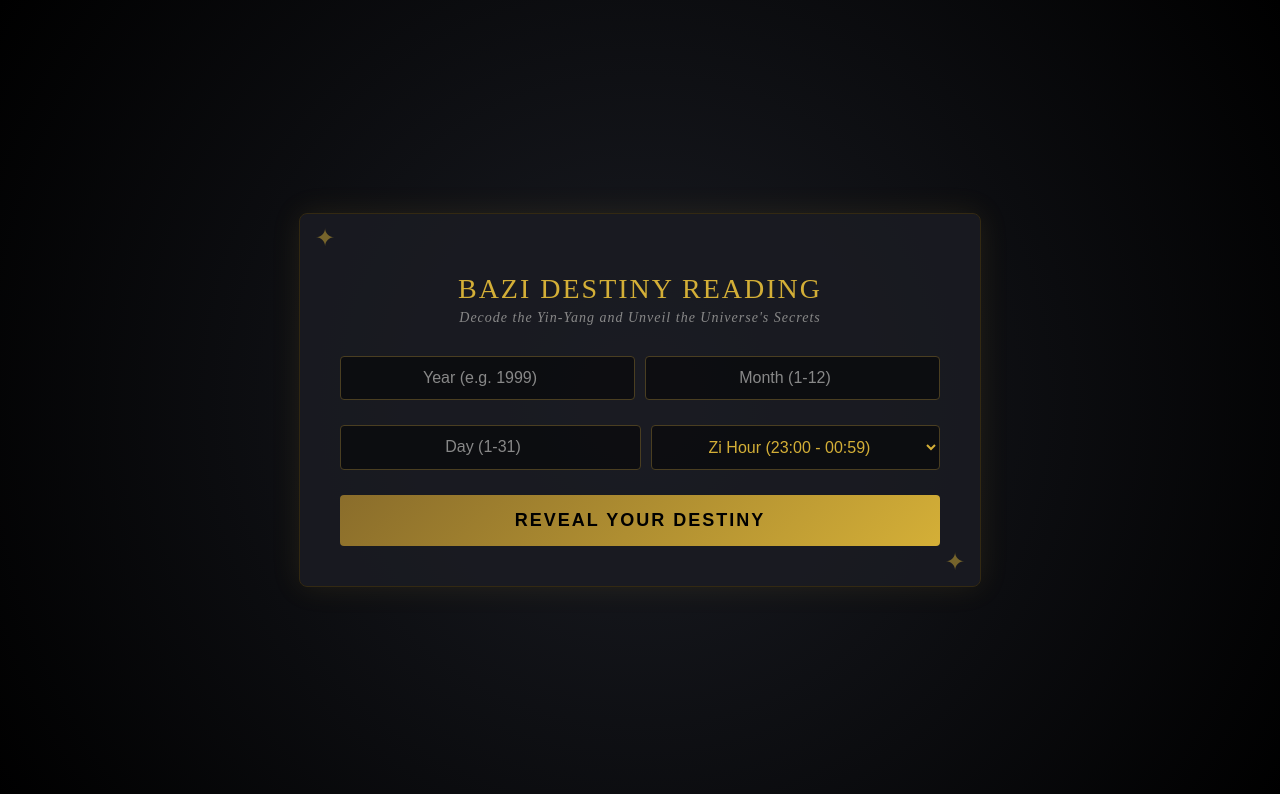
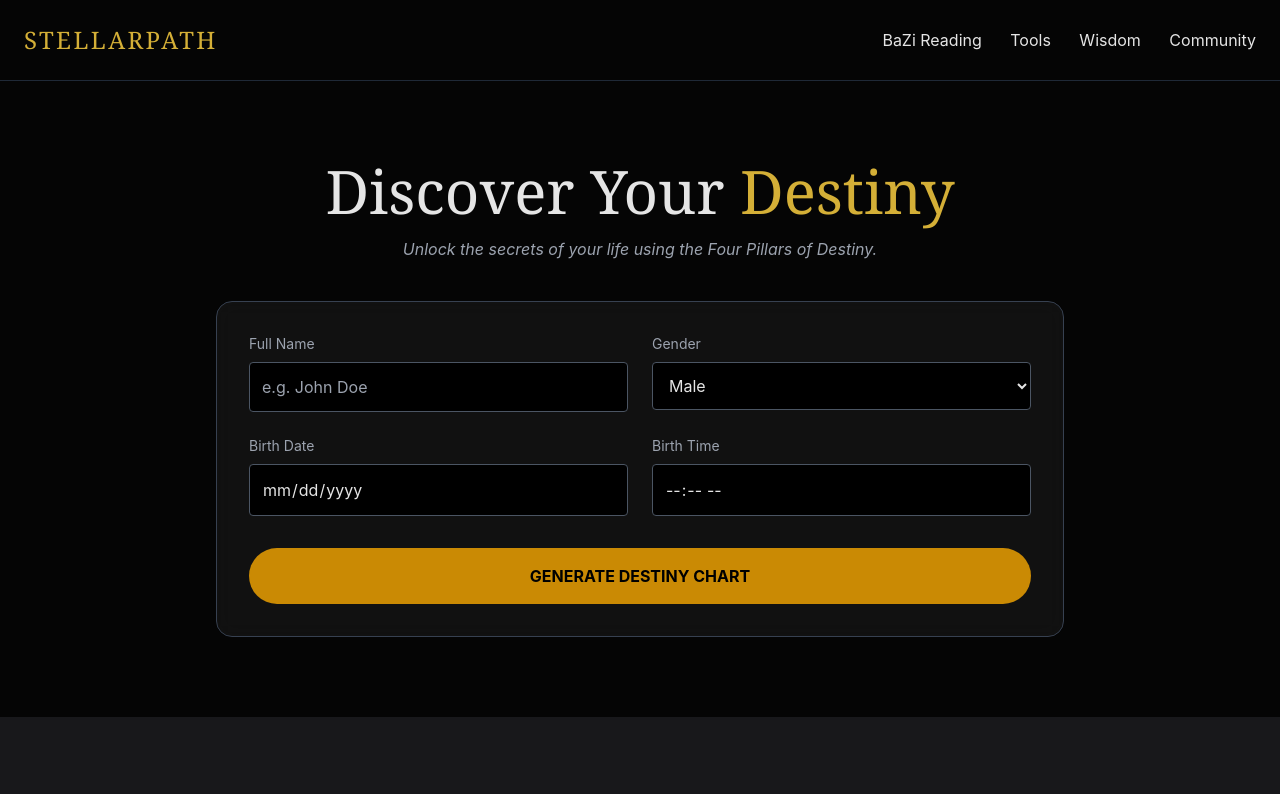
Before and after one commit to 124067738/bazi-new, a plain HTML site: page index.html in a window 1280 px wide. Shown: the top 794 px of the page. Drawn offline with nearby package versions, Linux system fonts and the light colour scheme; a web font is replaced by a local one.

Commit message:
Add files via upload

```diff
--- a/index.html
+++ b/index.html
@@ -3,247 +3,112 @@
 <head>
     <meta charset="UTF-8">
     <meta name="viewport" content="width=device-width, initial-scale=1.0">
-    <title>Eastern Mysticism · Bazi Destiny Reading</title>
+    <title>StellarPath | Ancient Eastern Metaphysics</title>
+    <script src="https://cdn.tailwindcss.com"></script>
+    <link href="https://cdnjs.cloudflare.com/ajax/libs/font-awesome/6.0.0/css/all.min.css" rel="stylesheet">
     <style>
-        :root {
-            --primary-gold: #d4af37;
-            --dark-bg: #0d0e12;
-            --panel-bg: rgba(26, 28, 35, 0.85);
-            --text-light: #e0e0e0;
-        }
-
-        body {
-            margin: 0;
-            padding: 0;
-            background-color: var(--dark-bg);
-            background-image: radial-gradient(circle at 50% 50%, #1a1c23 0%, #000000 100%);
-            color: var(--text-light);
-            font-family: 'Times New Roman', serif;
-            min-height: 100vh;
-            display: flex;
-            justify-content: center;
-            align-items: center;
-        }
-
-        .container {
-            width: 90%;
-            max-width: 600px;
-            background: var(--panel-bg);
-            padding: 40px;
-            border-radius: 8px;
-            border: 1px solid #332912;
-            box-shadow: 0 0 30px rgba(212, 175, 55, 0.1);
-            position: relative;
-            overflow: hidden;
-        }
-
-        .container::before, .container::after {
-            content: "✦";
-            position: absolute;
-            color: var(--primary-gold);
-            font-size: 24px;
-            opacity: 0.5;
-        }
-        .container::before { top: 10px; left: 15px; }
-        .container::after { bottom: 10px; right: 15px; }
-
-        h1 {
-            text-align: center;
-            color: var(--primary-gold);
-            font-weight: normal;
-            letter-spacing: 2px;
-            margin-bottom: 5px;
-            font-size: 28px;
-            text-transform: uppercase;
-        }
-
-        .subtitle {
-            text-align: center;
-            color: #888;
-            font-size: 14px;
-            margin-bottom: 30px;
-            letter-spacing: 1px;
-            font-style: italic;
-        }
-
-        .form-group {
-            display: flex;
-            justify-content: space-between;
-            margin-bottom: 25px;
-            gap: 10px;
-        }
-
-        input, select {
-            width: 100%;
-            padding: 12px;
-            background: rgba(0, 0, 0, 0.5);
-            border: 1px solid #4a3e21;
-            color: var(--primary-gold);
-            border-radius: 4px;
-            font-size: 16px;
-            outline: none;
-            text-align: center;
-            transition: all 0.3s;
-        }
-
-        input:focus, select:focus {
-            border-color: var(--primary-gold);
-            box-shadow: 0 0 10px rgba(212, 175, 55, 0.2);
-        }
-
-        input::placeholder {
-            color: #888;
-        }
-
-        button {
-            width: 100%;
-            padding: 15px;
-            background: linear-gradient(135deg, #8a6d2b, #d4af37);
-            color: #000;
-            border: none;
-            border-radius: 4px;
-            font-size: 18px;
-            font-weight: bold;
-            letter-spacing: 2px;
-            cursor: pointer;
-            transition: opacity 0.3s;
-            text-transform: uppercase;
-        }
-
-        button:hover {
-            opacity: 0.9;
-        }
-
-        #result {
-            margin-top: 30px;
-            padding-top: 20px;
-            border-top: 1px dashed #4a3e21;
-            display: none;
-            animation: fadeIn 1.5s ease-in-out;
-        }
-
-        .result-section {
-            margin-bottom: 20px;
-            line-height: 1.8;
-        }
-
-        .result-title {
-            color: var(--primary-gold);
-            font-size: 18px;
-            border-left: 3px solid var(--primary-gold);
-            padding-left: 10px;
-            margin-bottom: 10px;
-            font-weight: bold;
-        }
-
-        .hexagram {
-            text-align: center;
-            font-size: 40px;
-            margin: 10px 0;
-            color: var(--primary-gold);
-        }
-
-        @keyframes fadeIn {
-            from { opacity: 0; transform: translateY(10px); }
-            to { opacity: 1; transform: translateY(0); }
-        }
+        @import url('https://gs.jurieo.com/gemini/fonts-googleapis/css2?family=Cinzel:wght@400;700&family=Inter:wght@300;400;600&display=swap');
+        body { font-family: 'Inter', sans-serif; background-color: #050505; color: #e5e5e5; }
+        .font-serif { font-family: 'Cinzel', serif; }
+        .gold-text { color: #d4af37; }
+        .gold-border { border-color: #d4af37; }
+        .glass { background: rgba(255, 255, 255, 0.05); backdrop-filter: blur(10px); }
     </style>
 </head>
 <body>
 
-<div class="container">
-    <h1>Bazi Destiny Reading</h1>
-    <div class="subtitle">Decode the Yin-Yang and Unveil the Universe's Secrets</div>
+    <nav class="p-6 flex justify-between items-center border-b border-gray-800">
+        <div class="text-2xl font-serif gold-text tracking-widest">STELLARPATH</div>
+        <div class="space-x-6 hidden md:block">
+            <a href="#bazi" class="hover:text-yellow-500 transition">BaZi Reading</a>
+            <a href="#tools" class="hover:text-yellow-500 transition">Tools</a>
+            <a href="#about" class="hover:text-yellow-500 transition">Wisdom</a>
+            <a href="#messages" class="hover:text-yellow-500 transition">Community</a>
+        </div>
+    </nav>
 
-    <div class="form-group">
-        <input type="number" id="year" placeholder="Year (e.g. 1999)" min="1900" max="2100">
-        <input type="number" id="month" placeholder="Month (1-12)" min="1" max="12">
-    </div>
-    <div class="form-group">
-        <input type="number" id="day" placeholder="Day (1-31)" min="1" max="31">
-        <select id="time">
-            <option value="Zi">Zi Hour (23:00 - 00:59)</option>
-            <option value="Chou">Chou Hour (01:00 - 02:59)</option>
-            <option value="Yin">Yin Hour (03:00 - 04:59)</option>
-            <option value="Mao">Mao Hour (05:00 - 06:59)</option>
-            <option value="Chen">Chen Hour (07:00 - 08:59)</option>
-            <option value="Si">Si Hour (09:00 - 10:59)</option>
-            <option value="Wu">Wu Hour (11:00 - 12:59)</option>
-            <option value="Wei">Wei Hour (13:00 - 14:59)</option>
-            <option value="Shen">Shen Hour (15:00 - 16:59)</option>
-            <option value="You">You Hour (17:00 - 18:59)</option>
-            <option value="Xu">Xu Hour (19:00 - 20:59)</option>
-            <option value="Hai">Hai Hour (21:00 - 22:59)</option>
-        </select>
-    </div>
+    <section id="bazi" class="py-20 px-6 max-w-4xl mx-auto text-center">
+        <h1 class="font-serif text-4xl md:text-6xl mb-4">Discover Your <span class="gold-text">Destiny</span></h1>
+        <p class="text-gray-400 mb-10 italic">Unlock the secrets of your life using the Four Pillars of Destiny.</p>
 
-    <button onclick="calculateDestiny()">Reveal Your Destiny</button>
+        <div class="glass p-8 rounded-2xl border border-gray-700">
+            <div class="grid grid-cols-1 md:grid-cols-2 gap-6">
+                <div class="text-left">
+                    <label class="block text-sm mb-2 text-gray-400">Full Name</label>
+                    <input type="text" placeholder="e.g. John Doe" class="w-full bg-black border border-gray-600 p-3 rounded focus:outline-none focus:border-yellow-600">
+                </div>
+                <div class="text-left">
+                    <label class="block text-sm mb-2 text-gray-400">Gender</label>
+                    <select class="w-full bg-black border border-gray-600 p-3 rounded focus:outline-none">
+                        <option>Male</option>
+                        <option>Female</option>
+                        <option>Non-binary</option>
+                    </select>
+                </div>
+                <div class="text-left">
+                    <label class="block text-sm mb-2 text-gray-400">Birth Date</label>
+                    <input type="date" class="w-full bg-black border border-gray-600 p-3 rounded">
+                </div>
+                <div class="text-left">
+                    <label class="block text-sm mb-2 text-gray-400">Birth Time</label>
+                    <input type="time" class="w-full bg-black border border-gray-600 p-3 rounded">
+                </div>
+            </div>
+            <button class="mt-8 w-full bg-yellow-600 hover:bg-yellow-700 text-black font-bold py-4 rounded-full transition duration-300">GENERATE DESTINY CHART</button>
+        </div>
+    </section>
 
-    <div id="result">
-        <div class="hexagram" id="hexagram-symbol">☯</div>
-        <div class="result-section">
-            <div class="result-title">Life Path Overview</div>
-            <div id="summary"></div>
+    <section id="tools" class="py-20 bg-zinc-900 px-6">
+        <div class="max-w-6xl mx-auto">
+            <h2 class="font-serif text-3xl text-center mb-12 gold-text">Mystical Tools</h2>
+            <div class="grid grid-cols-1 md:grid-cols-2 gap-10">
+                <div class="glass p-8 rounded-xl border border-gray-700">
+                    <i class="fas fa-mobile-alt text-3xl gold-text mb-4"></i>
+                    <h3 class="text-xl font-bold mb-2">Numerology: Phone Fortune</h3>
+                    <p class="text-gray-400 text-sm mb-6">Analyze the vibrational energy of your mobile number and its impact on your luck.</p>
+                    <input type="text" placeholder="Enter phone number" class="w-full bg-black border border-gray-600 p-3 rounded mb-4">
+                    <button class="w-full border border-yellow-600 text-yellow-600 py-2 rounded hover:bg-yellow-600 hover:text-black transition">Check Luck</button>
+                </div>
+                <div class="glass p-8 rounded-xl border border-gray-700">
+                    <i class="fas fa-hands-helping text-3xl gold-text mb-4"></i>
+                    <h3 class="text-xl font-bold mb-2">Celestial Noblemen Finder</h3>
+                    <p class="text-gray-400 text-sm mb-6">Identify the specific signs and individuals who act as your 'Guiding Stars' in life.</p>
+                    <p class="text-xs text-gray-500 italic">*Based on your BaZi chart calculation.</p>
+                    <button class="w-full mt-10 bg-gray-800 py-2 rounded hover:bg-gray-700 transition">Find My Benefactors</button>
+                </div>
+            </div>
         </div>
-        <div class="result-section">
-            <div class="result-title">Wealth & Career</div>
-            <div id="career"></div>
+    </section>
+
+    <section id="about" class="py-20 px-6 max-w-4xl mx-auto text-left">
+        <h2 class="font-serif text-3xl mb-6 gold-text">The Origin of BaZi</h2>
+        <div class="space-y-4 text-gray-300 leading-relaxed">
+            <p>BaZi (Eight Characters), also known as the <strong>Four Pillars of Destiny</strong>, is a profound metaphysical system with over 2,000 years of history. It originated in ancient China as a way to map the cosmic energy present at the exact moment of a person's birth.</p>
+            <p>Each pillar represents the Year, Month, Day, and Hour. By analyzing the balance of the <strong>Five Elements</strong> (Wood, Fire, Earth, Metal, and Water), we can decode the blueprint of your character, wealth potential, and health.</p>
         </div>
-        <div class="result-section">
-            <div class="result-title">Love & Relationships</div>
-            <div id="love"></div>
+    </section>
+
+    <section id="messages" class="py-20 bg-black px-6">
+        <div class="max-w-4xl mx-auto">
+            <h2 class="font-serif text-3xl text-center mb-10 gold-text">Community Insights</h2>
+            <div class="glass p-6 rounded-lg mb-8 border border-gray-800">
+                <textarea class="w-full bg-transparent border-b border-gray-700 focus:outline-none focus:border-yellow-600 p-2 mb-4" rows="3" placeholder="Share your experience..."></textarea>
+                <div class="flex justify-end">
+                    <button class="bg-yellow-600 px-6 py-2 rounded text-black font-bold">Post Message</button>
+                </div>
+            </div>
+            <div class="space-y-6">
+                <div class="border-l-2 border-yellow-600 pl-4">
+                    <p class="text-sm font-bold">Alice M. <span class="text-gray-500 font-normal ml-2">2 days ago</span></p>
+                    <p class="text-gray-400 mt-1 text-sm">The career analysis was surprisingly accurate. It helped me understand why I've been feeling stuck.</p>
+                </div>
+            </div>
         </div>
-    </div>
-</div>
+    </section>
 
-<script>
-    const summaries = [
-        "Your destiny chart reveals a harmonious balance of the Five Elements. Early years may bring minor challenges, but your solid foundation ensures great success in your middle ages. You possess the archetype of a 'late bloomer' destined for profound wisdom.",
-        "Blessed by the Nobleman Star, your aura is extraordinarily clear. You possess deep intuition and spiritual intelligence. Even during turbulent years, hidden protectors will always help you turn adversity into fortune.",
-        "With strong creative energies dominating your chart, your mind is delicate yet brilliant. You are best suited for paths in arts, culture, or specialized tech rather than traditional corporate ladders. Accumulate your skills, and you will eventually shine.",
-        "Water and Wood flow seamlessly in your chart, indicating a gentle yet resilient nature. You navigate social situations with grace. While sudden windfalls are rare, you are blessed with a lifetime of security, steady growth, and deep fulfillment."
-    ];
-
-    const careers = [
-        "The Direct Officer star shines in your career palace. You are naturally suited for management, government, or large corporate structures. Financially, focus on steady investments; avoid risky speculations.",
-        "Your chart reveals strong Indirect Wealth. You have a sharp instinct for emerging markets and entrepreneurship. After age 35, your wealth stars align perfectly, offering opportunities to significantly elevate your financial status.",
-        "Your archetype is the 'Creator of Wealth'. Your success relies on your communication skills, creativity, or a unique craft. Be patient in your early career; as you enter your prime, your reputation will naturally bring financial rewards."
-    ];
-
-    const loves = [
-        "Your Relationship House is harmonious. Your future partner will likely be a gentle, grounding force, serving as a solid anchor for your ambitions. Open communication is your key to a lifelong bond.",
-        "The Romance Star awakens slightly later in your chart. Early relationships may be fleeting, but true love arrives once your mind is fully mature. Maintaining independence within your marriage will bring the greatest harmony.",
-        "Blessed with strong Peach Blossom energies, you are highly charismatic. While this brings many admirers, it requires you to be discerning. Choose a partner with strong family values, and channel your charisma into your career after marriage."
-    ];
-
-    function calculateDestiny() {
-        const year = document.getElementById('year').value;
-        const month = document.getElementById('month').value;
-        const day = document.getElementById('day').value;
-        const time = document.getElementById('time').value;
-
-        if(!year || !month || !day) {
-            alert("The Heavens require complete information. Please enter your full birth date.");
-            return;
-        }
-
-        const seed = parseInt(year) + parseInt(month) * 10 + parseInt(day) * 100 + time.charCodeAt(0);
-
-        document.getElementById('summary').innerText = summaries[seed % summaries.length];
-        document.getElementById('career').innerText = careers[(seed * 2) % careers.length];
-        document.getElementById('love').innerText = loves[(seed * 3) % loves.length];
-
-        const symbols = ["☰", "☱", "☲", "☳", "☴", "☵", "☶", "☷", "☯"];
-        document.getElementById('hexagram-symbol').innerText = symbols[seed % symbols.length];
-
-        const resultDiv = document.getElementById('result');
-        resultDiv.style.display = 'block';
-
-        resultDiv.style.animation = 'none';
-        resultDiv.offsetHeight;
-        resultDiv.style.animation = null;
-    }
-</script>
+    <footer class="py-10 text-center text-gray-600 border-t border-gray-900">
+        <p>&copy; 2026 StellarPath. For spiritual guidance only.</p>
+    </footer>
 
 </body>
 </html>
```
